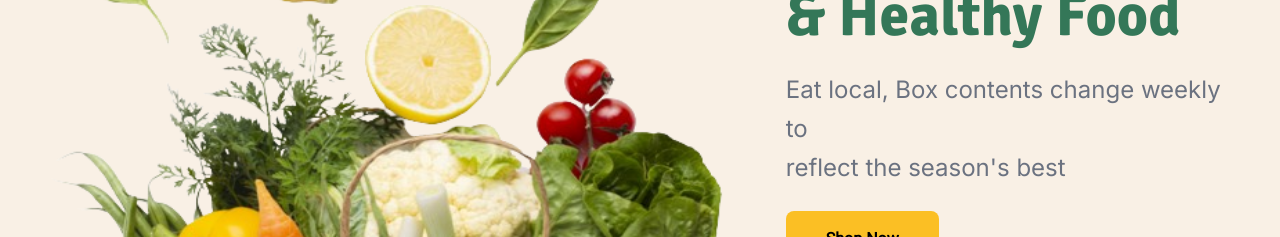
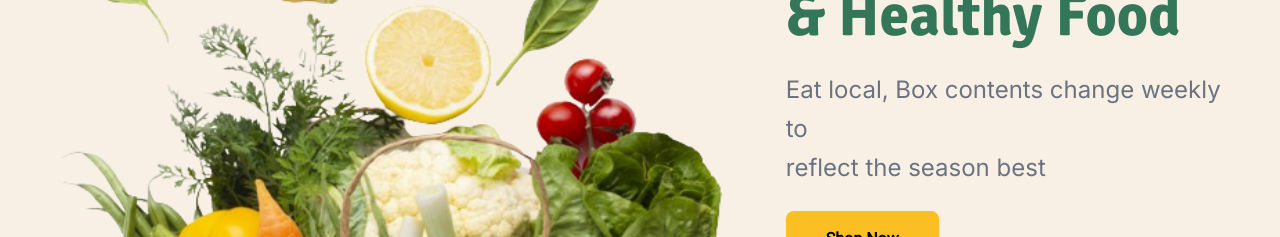
Before and after one commit to utkarshkushi/homeal-task, a Next.js app: page / in a window 1280 px wide. Shown: the part 499-736 px from the top of the page. Built offline with nearby package versions, Linux system fonts and the light colour scheme.

Commit message:
removes apos

```diff
--- a/src/app/components/Hero.jsx
+++ b/src/app/components/Hero.jsx
@@ -11,7 +11,7 @@ const Hero = () => {
         <div className='flex flex-col gap-y-6 pt-10'>
             <img className='w-[320px] h-[120px] relative right-20' src="/natural.png" alt="" />
             <h1 className='text-6xl font-bold font-signika text-[#347758]'>Eat Organic <br /> & Healthy Food</h1>
-            <h1 className='text-2xl leading-relaxed text-gray-500'>Eat local, Box contents change weekly to <br /> reflect the season's best</h1>
+            <h1 className='text-2xl leading-relaxed text-gray-500'>Eat local, Box contents change weekly to <br /> reflect the season best</h1>
             <div>
             <button className='px-10 rounded-lg py-4 text-center font-roboto font-bold bg-amber-400 hover:bg-[#347758] hover:text-white transition-all'>
                 Shop Now
```
